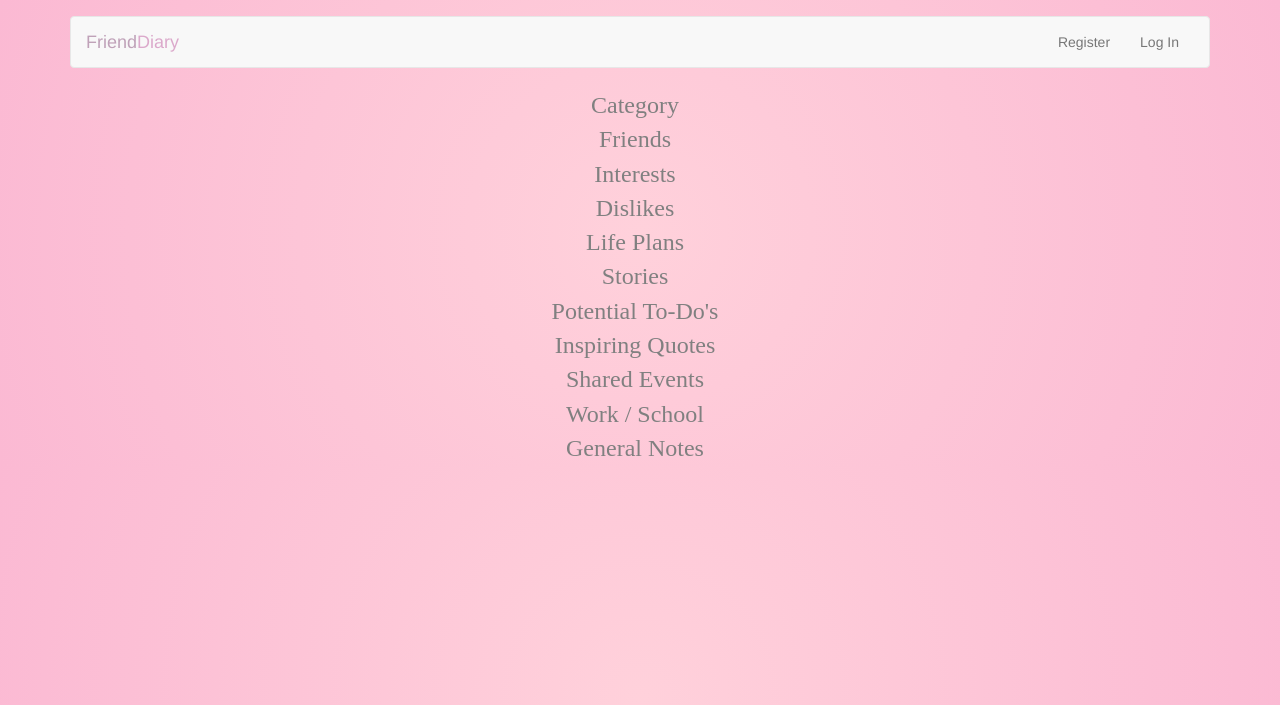
After one commit to clumsycherry/FriendDiary, a Flask app: template templates/tag.html in a window 1280 px wide. The commit adds this page. Shown: the top 705 px of the page. Run offline with Flask 2, Linux system fonts and the light colour scheme; the template is opened without the code that fills it, so the values that code supplies are empty; some libraries are stand-ins or nearby versions.

Commit message:
Hashtag page created, checks for duplicate hashtags

```diff
--- a/application.py
+++ b/application.py
@@ -134,7 +134,9 @@ def index():
     """Index"""
     #get user's name
     user = User.query.filter(User.id==session["user_id"]).first()
-    return render_template("index.html", name=user.name)
+    #count friends
+    count = Friend.query.filter(Friend.user_id == session["user_id"]).count()
+    return render_template("index.html", name=user.name, count=count)
 
 @app.route("/search", methods=["GET","POST"])
 @login_required
@@ -158,15 +160,6 @@ def search():
         if not friend:
             return apology("No results!")
         return displayFriend(friend)
-
-#@app.route("/search/<item>", methods=["GET"])
-#@login_required
-#def search_url(item):
-#    """Display friend selected on friend's list."""
-#    friend = Friend.query.filter(Friend.name == item, Friend.user_id == session["user_id"]).first()
-#    if not friend:
-#        return apology("No results!")
-#    return displayFriend(friend)
 
 @app.route("/addfriend", methods=["GET", "POST"])
 @login_required
@@ -235,7 +228,7 @@ def edit():
     friend = Friend.query.filter(Friend.id==id).first()
 
     #clear bullet points stored for this friend
-    if Bullet.query.filter(Bullet.friend_id==id).count() > 0:
+    if Bullet.query.all() != None and Bullet.query.filter(Bullet.friend_id==id).count() > 0:
         bps = Bullet.query.filter(Bullet.friend_id==id).all()
         for bp in bps:
             b_ids = Hashtag.query.filter(Hashtag.id==bp.hashtag_id).first().bullet_ids
@@ -262,3 +255,34 @@ def edit():
     session.pop("friend_id", None)
 
     return displayFriend(friend, "Updated!")
+
+@app.route("/tags", methods=["GET"])
+@login_required
+def tags():
+    """Display hashtags alphabetically"""
+    hashtags = Hashtag.query.order_by(Hashtag.hashtag.asc())
+    taglist = []
+    for hashtag in hashtags:
+        if session["user_id"] in hashtag.user_ids:
+            taglist.append(hashtag)
+    return render_template("tags.html", hashtags = taglist)
+
+@app.route("/tag", methods=["GET"])
+@login_required
+def tag():
+    """Display bullet points associated to a specific hashtag"""
+    id = request.args.get("h_id")
+    bullets = Bullet.query.filter(Bullet.hashtag_id == id)
+
+    #gather friends that are tagged in each category
+    interests = categorize(bullets, 'interest')
+    dislikes = categorize(bullets, 'dislike')
+    quotes = categorize(bullets, 'quote')
+    todos= categorize(bullets, 'todo')
+    plans = categorize(bullets, 'plan')
+    stories = categorize(bullets, 'story')
+    events = categorize(bullets, 'event')
+    work = categorize(bullets, 'work')
+    general = categorize(bullets, 'note')
+
+    return render_template("tag.html", bullets=bullets, interests=interests, dislikes=dislikes, quotes=quotes, todos=todos, plans=plans, stories=stories, events=events, work=work, general=general)
--- a/static/scripts.js
+++ b/static/scripts.js
@@ -1,4 +1,6 @@
 // execute when the DOM is fully loaded
 $(document).ready(function(){
     $('textarea').css({'border': 'none'});
+    $('#count').css({'color': 'white'});
+    $('#count').css({'font-size': '150pt'});
 });
--- a/static/styles.css
+++ b/static/styles.css
@@ -34,7 +34,6 @@ main p
     font-size: 24pt;
     color: #bfa1b8;
 }
-
 
 main .form-control
 {
@@ -76,6 +75,10 @@ body{
   text-align: center;
 }
 
+main td{
+    display: block;
+}
+
 /*Add friend form*/
 td #name{
     width: 300px;
--- a/tables.py
+++ b/tables.py
@@ -43,10 +43,12 @@ class Hashtag(db.Model):
     id = db.Column(db.Integer, primary_key = True, autoincrement = True)
     hashtag = db.Column(db.Text, unique = True)
     bullet_ids = db.Column(ScalarListType(int))
+    user_ids = db.Column(ScalarListType(int))
 
     def __init__(self, hashtag):
         self.hashtag = hashtag
         self.bullet_ids = []
+        self.user_ids = []
 
 #Bullet points
 class Bullet(db.Model):
--- a/templates/index.html
+++ b/templates/index.html
@@ -10,5 +10,7 @@
 
 {% block main %}
     <p>Diary of <span class="purple"><b>{{name}}</b></span></p>
+    <br><br><br><span id="count">{{count}}</span>
+    <p>Total Entries</p>
     <br><br><br><br><br><br><br><u><a href="{{ url_for('unregister') }}" class="white">Delete My Account</a></u>
 {% endblock %}
--- a/templates/layout.html
+++ b/templates/layout.html
@@ -34,7 +34,7 @@
                         {% if session.user_id %}
                             <ul class="nav navbar-nav">
                                 <li><a href="{{ url_for('friends') }}">Friends</a></li>
-                                <li><a href="{{ url_for('index') }}">Interests</a></li>
+                                <li><a href="{{ url_for('tags') }}">Hashtags</a></li>
                                 <li><form class="navbar-form" role="search" action="{{ url_for('search') }}" method="post">
                                     <input class="form-control" type="text submit" name="item" id="navBarSearchInput" placeholder="&#x1F50E Search Friend or Interest">
                                 </form></li>
--- /dev/null
+++ b/templates/tag.html
@@ -0,0 +1,90 @@
+{% extends "layout.html" %}
+
+{% block title %}
+    Hashtags
+{% endblock %}
+
+{% block main %}
+    <table align="center" id="hashtags">
+        <th>
+            <tr>
+                <td>Category</td>
+                <td>Friends</td>
+            </tr>
+        </th>
+        <tbody>
+            <tr>
+                <td>Interests</td>
+                <td>
+                    {% for interest in interests %}
+                    • <a href="{{ url_for('search', id=interest.id)}}"><b class="white">{{interest.name}}:</b></a> {{interest.content}}
+                    {% endfor %}
+                </td>
+            </tr>
+            <tr>
+                <td>Dislikes</td>
+                <td>
+                    {% for dislike in dislikes %}
+                    • <a href="{{ url_for('search', id=dislike.id)}}"><b class="white">{{dislike.name}}:</b></a> {{dislike.content}}
+                    {% endfor %}
+                </td>
+            </tr>
+            <tr>
+                <td>Life Plans</td>
+                <td>
+                    {% for plan in plans %}
+                    • <a href="{{ url_for('search', id=plan.id)}}"><b class="white">{{plan.name}}:</b></a> {{plan.content}}
+                    {% endfor %}
+                </td>
+            </tr>
+            <tr>
+                <td>Stories</td>
+                <td>
+                    {% for story in stories %}
+                    • <a href="{{ url_for('search', id=story.id)}}"><b class="white">{{story.name}}:</b></a> {{story.content}}
+                    {% endfor %}
+                </td>
+            </tr>
+            <tr>
+                <td>Potential To-Do's</td>
+                <td>
+                    {% for todo in todos %}
+                    • <a href="{{ url_for('search', id=todo.id)}}"><b class="white">{{todo.name}}:</b></a> {{todo.content}}
+                    {% endfor %}
+                </td>
+            </tr>
+            <tr>
+                <td>Inspiring Quotes</td>
+                <td>
+                    {% for quote in quotes %}
+                    • <a href="{{ url_for('search', id=quote.id)}}"><b class="white">{{quote.name}}:</b></a> {{quote.content}}
+                    {% endfor %}
+                </td>
+            </tr>
+            <tr>
+                <td>Shared Events</td>
+                <td>
+                    {% for event in events %}
+                    • <a href="{{ url_for('search', id=event.id)}}"><b class="white">{{event.name}}:</b></a> {{event.content}}
+                    {% endfor %}
+                </td>
+            </tr>
+            <tr>
+                <td>Work / School</td>
+                <td>
+                    {% for w in work %}
+                    • <a href="{{ url_for('search', id=w.id)}}"><b class="white">{{w.name}}:</b></a> {{w.content}}
+                    {% endfor %}
+                </td>
+            </tr>
+            <tr>
+                <td>General Notes</td>
+                <td>
+                    {% for note in general %}
+                    <div>• </b><a href="{{ url_for('search', id=note.id)}}"><b class="white">{{note.name}}:</b></a> {{note.content}}</div>
+                    {% endfor %}
+                </td>
+            </tr>
+        </tbody>
+    </table>
+{% endblock %}
```
Also changed, not shown: helpers.py (+29 -6 lines), templates/tags.html (added, +15 -0 lines), people.db, templates/friends.html (line endings or trailing spaces).
